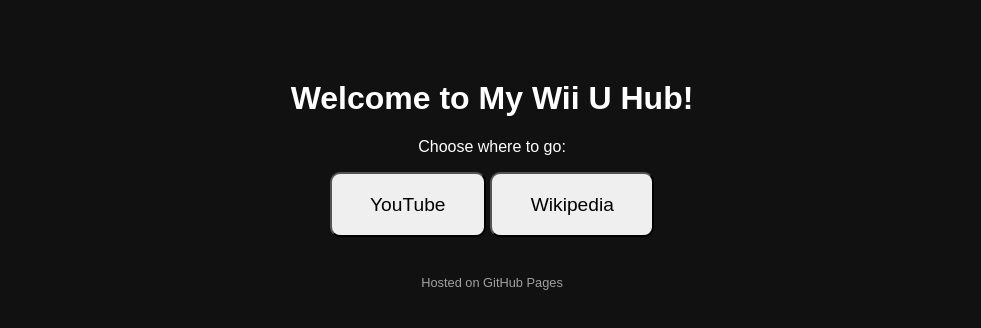
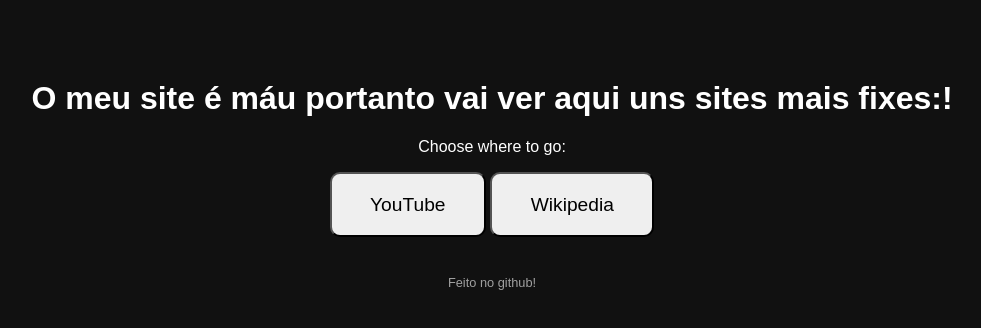
Before and after one commit to GGameMii/GGameSite, a plain HTML site: page index.html in a window 1280 px wide. Shown: the whole page, without its empty margins (148-1129 px from the left). Drawn offline with Linux system fonts and the light colour scheme.

Commit message:
Update index.html
idk again

```diff
--- a/index.html
+++ b/index.html
@@ -1,17 +1,17 @@
 <html>
   <head>
     <meta charset="utf-8">
-    <title>My Wii U Hub</title>
+    <title>Bem vindo ao site da wii u fixolas</title>
     <style>
       body { font-family: sans-serif; text-align: center; margin-top: 5em; background:#111; color:#fff; }
       button { padding: 1em 2em; font-size: 1.2em; border-radius: 10px; cursor:pointer; }
     </style>
   </head>
   <body>
-    <h1>Welcome to My Wii U Hub!</h1>
+    <h1>O meu site é máu portanto vai ver aqui uns sites mais fixes:!</h1>
     <p>Choose where to go:</p>
     <button onclick="location='https://www.youtube.com'">YouTube</button>
     <button onclick="location='https://wikipedia.org'">Wikipedia</button>
-    <p style="margin-top:3em;font-size:.8em;opacity:.6">Hosted on GitHub Pages</p>
+    <p style="margin-top:3em;font-size:.8em;opacity:.6">Feito no github!</p>
   </body>
 </html>
```
